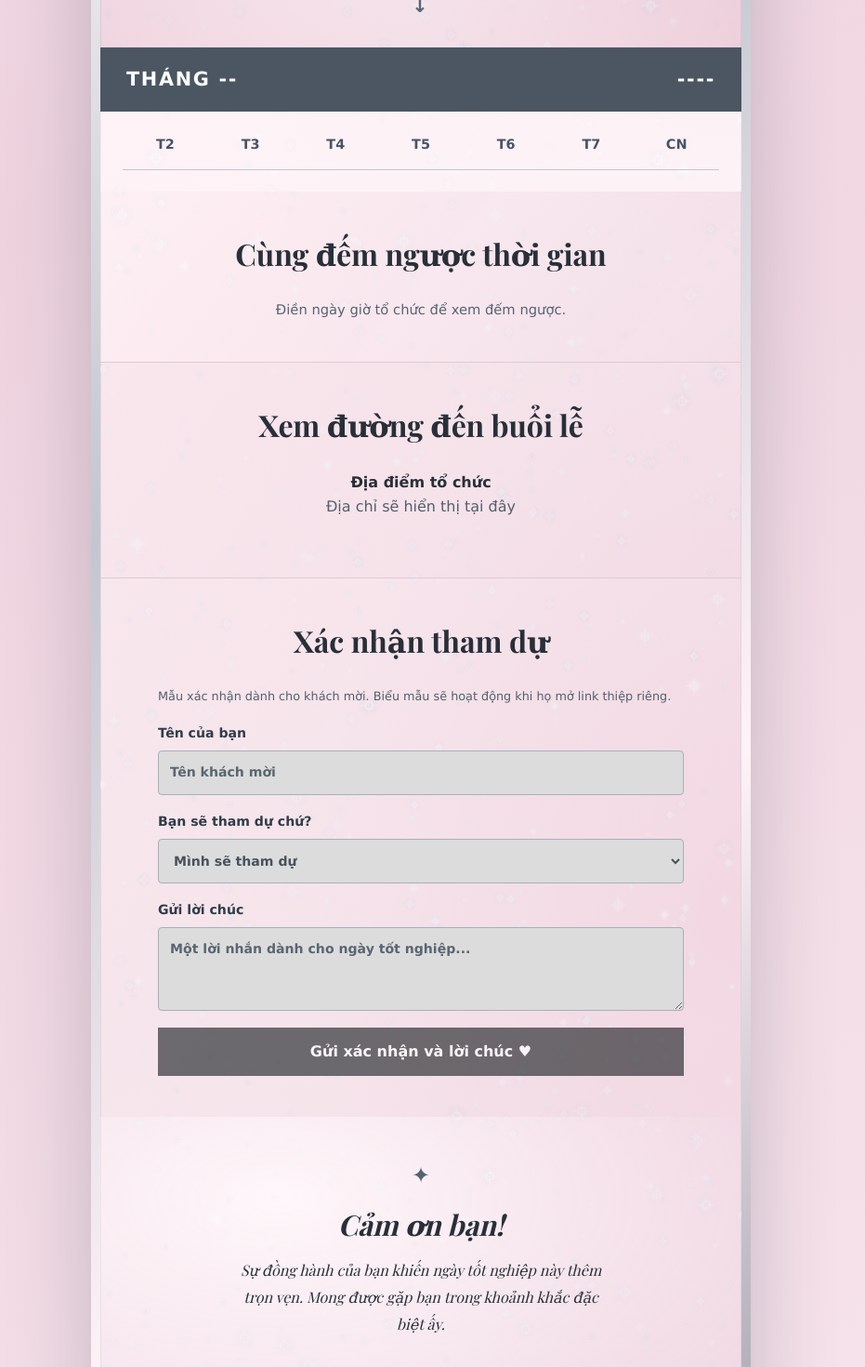
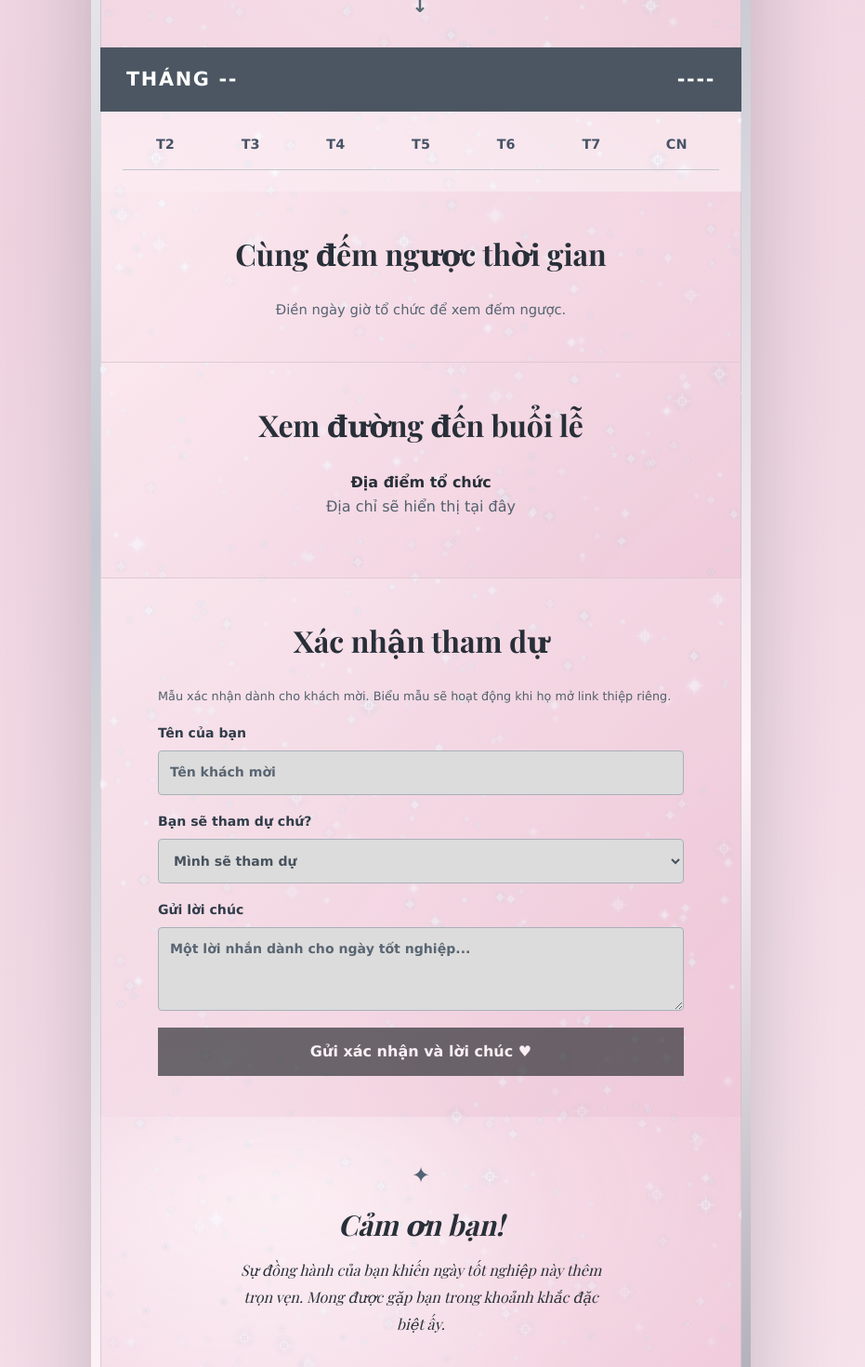
Before and after one commit to TranDuyQuang-2005/thiep-moi-tot-nghiep, a Next.js app: page / in a window 1280 px wide. Shown: the part 2220-3690 px from the top of the page at 93% size, without its empty margins (187-1118 px from the left). Built offline with nearby package versions, Linux system fonts and the light colour scheme.

Commit message:
Animate visible diffused rose light across paper

```diff
--- a/app/globals.css
+++ b/app/globals.css
@@ -244,3 +244,21 @@ body{background:radial-gradient(circle at 14% 12%,#fff8fc 0%,transparent 34%),ra
  .invitation-hero{background:radial-gradient(ellipse at 50% 20%,#fffafbcc 0%,#f6e3eb9c 66%,#e9cbd79e 100%)}
 }
 @media(prefers-reduced-motion:reduce){.invitation-paper{animation:none}}
+/* Moving, blurred rose light passes through the translucent sections. */
+.invitation-paper{overflow:hidden;background-color:#f2d7e2}
+.pink-diffusion-field{position:absolute;inset:0;z-index:0;overflow:hidden;pointer-events:none}
+.pink-diffusion-field i{position:absolute;display:block;width:140%;height:27%;left:-20%;border-radius:50%;filter:blur(30px);background:radial-gradient(ellipse at center,#e7a2bdc9 0%,#f5c9d9a8 38%,#fff7fa00 72%);animation:rose-drift 16s ease-in-out infinite alternate;will-change:transform}
+.pink-diffusion-field i:nth-child(1){top:-5%;animation-duration:15s;animation-delay:-6s}
+.pink-diffusion-field i:nth-child(2){top:23%;left:-31%;background:radial-gradient(ellipse at center,#fffdfbd9 0%,#f5bcd1ba 40%,#fff7fa00 72%);animation-duration:21s;animation-delay:-12s;animation-direction:alternate-reverse}
+.pink-diffusion-field i:nth-child(3){top:50%;left:-10%;background:radial-gradient(ellipse at center,#e8a6c3bc 0%,#f9d5e2ad 44%,#fff7fa00 74%);animation-duration:18s;animation-delay:-4s}
+.pink-diffusion-field i:nth-child(4){top:77%;left:-29%;background:radial-gradient(ellipse at center,#fffdfbea 0%,#edabc5bd 40%,#fff7fa00 73%);animation-duration:23s;animation-delay:-16s;animation-direction:alternate-reverse}
+@keyframes rose-drift{from{transform:translate3d(-13%,-5%,0) scale(.84)}to{transform:translate3d(19%,8%,0) scale(1.28)}}
+.gray-particle-field{z-index:1}
+.invitation-paper section,.invitation-paper footer{z-index:2}
+.invitation-hero{background:radial-gradient(ellipse at 50% 27%,#fffafba3 0%,#f7e2eb66 56%,#efd0dc5c 100%)}
+.calendar-grid{background-color:#fff8fa78}
+.countdown-section{background:linear-gradient(135deg,#fff8fa69,#f2c8da62)}
+.directions-section,.rsvp-section{background:linear-gradient(135deg,#fff7fa66,#edbed263)}
+.thank-you{background:radial-gradient(ellipse at 28% 25%,#fffafc87,#efc1d570 85%)}
+@media(max-width:600px){.invitation-hero{background:radial-gradient(ellipse at 50% 24%,#fffafba3,#f2d3e064 100%)}}
+@media(prefers-reduced-motion:reduce){.pink-diffusion-field i{animation:none}}
```
